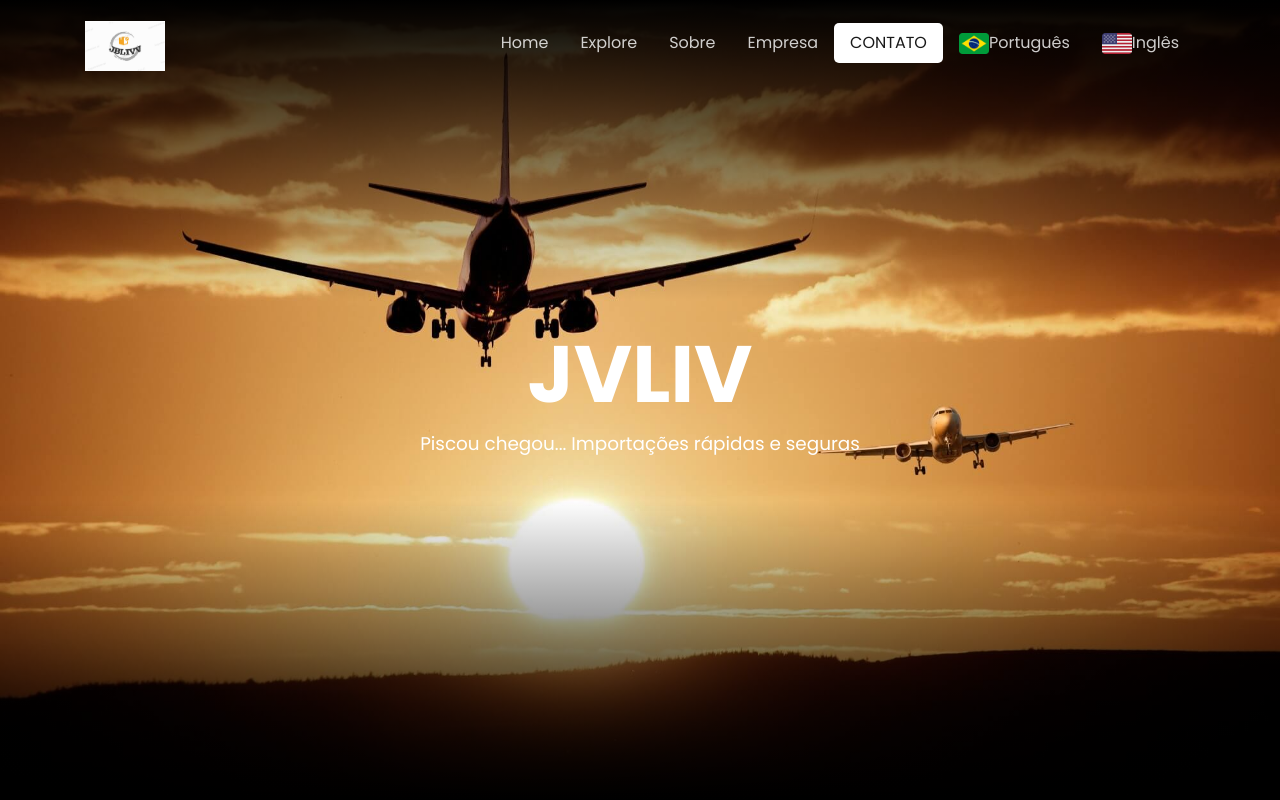
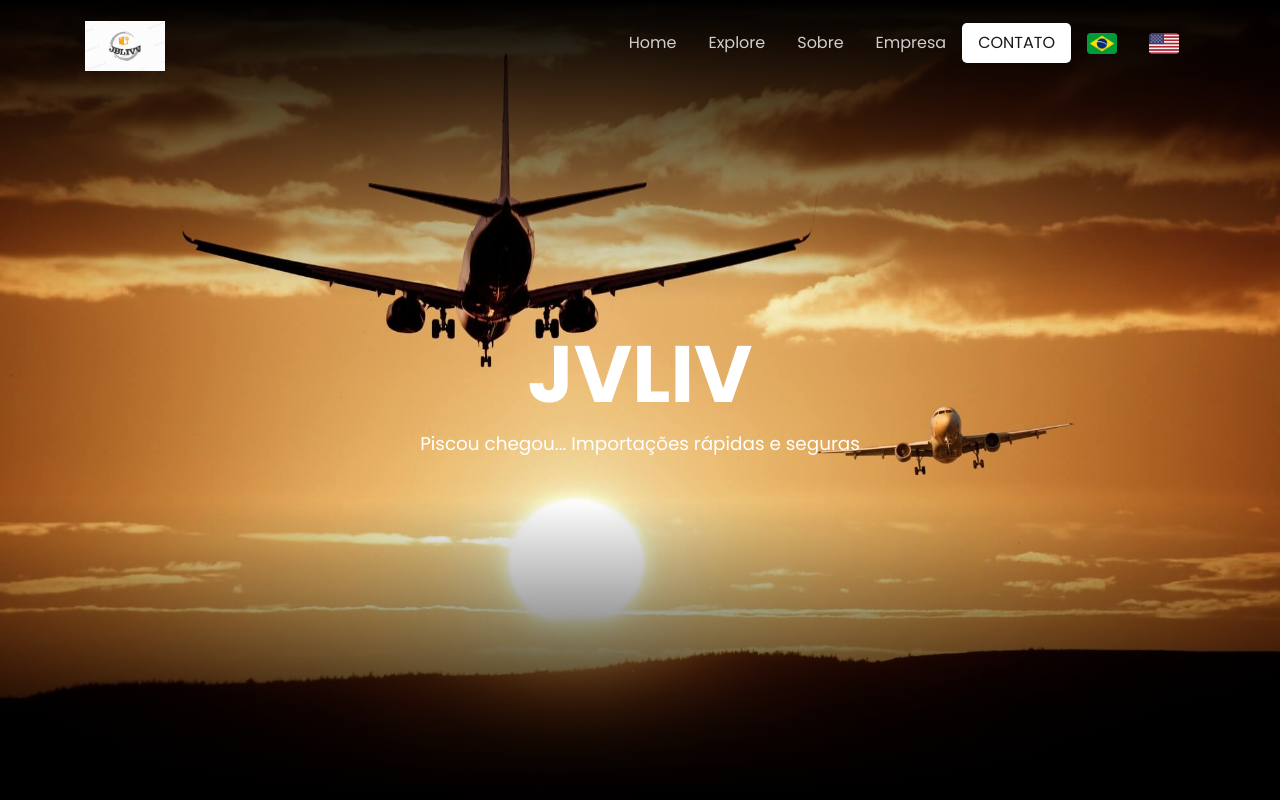
Before and after one commit to lucaaspw/Projeto-faculdade, a plain HTML site: page index.html in a window 1280 px wide. Shown: the top 800 px of the page. Drawn offline with nearby package versions, Linux system fonts and the light colour scheme.

Commit message:
Inválido

```diff
--- a/index.html
+++ b/index.html
@@ -37,10 +37,10 @@
                                 <a class="nav-link" href="#contact">Contato</a>
                         </li>
                         <li class="nav-item">
-                            <a class="nav-link branco" href="index.html"><img src="imagens/brasil.png" class="thumbnail" alt="">Português</a>
+                            <a class="nav-link branco" href="index.html"><img src="imagens/brasil.png" class="thumbnail" alt=""></a>
                         </li>
                         <li  class="nav-item">
-                            <a class="nav-link branco" href="ingles.html"><img src="imagens/usa.png" class="thumbnail" alt="">Inglês</a>
+                            <a class="nav-link branco" href="ingles.html"><img src="imagens/usa.png" class="thumbnail" alt=""></a>
                         </li>
 
                     </ul>
```
